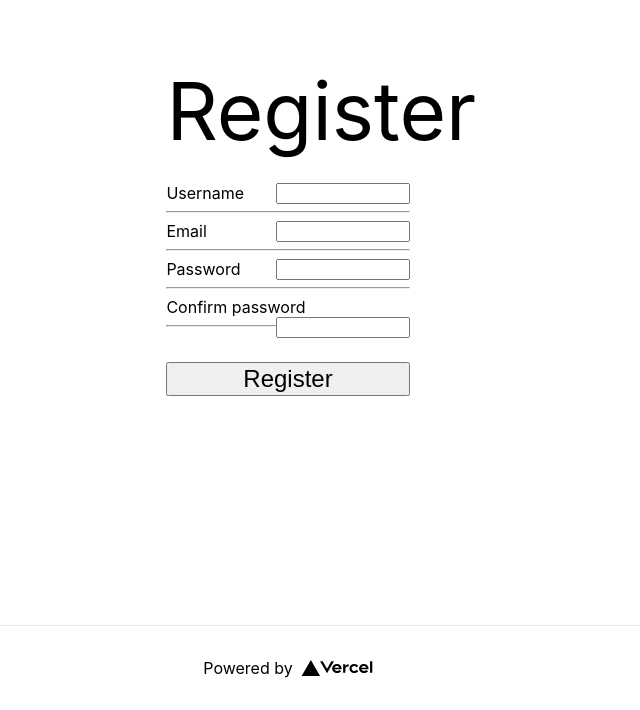
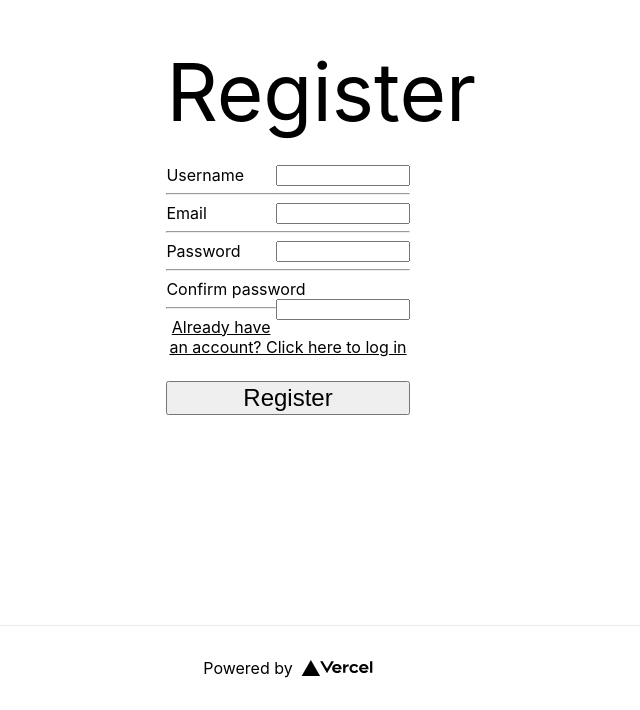
Before and after one commit to JS702/projectb_frontend, a Next.js app: page /register in a window 1280 px wide. Shown: the part 175-885 px from the top of the page, without its empty margins (352-992 px from the left). Built offline with nearby package versions, Linux system fonts and the light colour scheme.

Commit message:
Link login <-> register

```diff
--- a/pages/register.js
+++ b/pages/register.js
@@ -5,6 +5,7 @@ import axiosInstance from "../common/axios-instance";
 import { useEffect } from "react";
 import { useRouter } from "next/router";
 import Footer from "../components/footer";
+import Link from "next/link";
 
 export default function Register() {
     const router = useRouter();
@@ -157,6 +158,12 @@ export default function Register() {
 
                                 <hr></hr>
 
+                                <div className= { styles.logInRegisterLink }>
+                                    <Link href="/login">
+                                        <a>Already have an account? Click here to log in</a>
+                                    </Link>
+                                </div>
+
                                 <button id="buttonRegister" type="submit">
                                     Register
                                 </button>
--- a/styles/Home.module.css
+++ b/styles/Home.module.css
@@ -191,3 +191,8 @@
     font-size: 500%;
     margin-bottom: 10%;
 }
+
+.logInRegisterLink {
+    text-align: center;
+    text-decoration: underline;
+}
```
Also changed, not shown: pages/login.js (+7 -0 lines).
